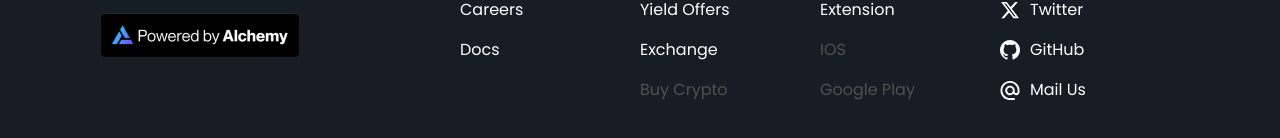
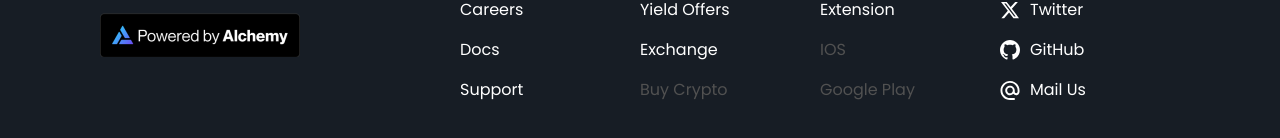
Before and after one commit to yasp-fi/landing-v3, a Next.js app: page / in a window 1280 px wide. Shown: the part 5638-5776 px from the top of the page. Built offline with nearby package versions, Linux system fonts and the light colour scheme; what @yasp/models would draw is missing.

Commit message:
feat: added Support button on landing footer

```diff
--- a/components/layout/footer.tsx
+++ b/components/layout/footer.tsx
@@ -264,6 +264,10 @@ export const Footer = () => {
                 target={'_blank'}
                 href={WIKI_LINK}
               >{`Docs`}</FooterLink>
+              <FooterLink
+                target={'_blank'}
+                href={`https://discord.com/channels/989511726917619753/1089528381625876602`}
+              >{`Support`}</FooterLink>
             </FooterItem>
 
             <FooterItem>
```
